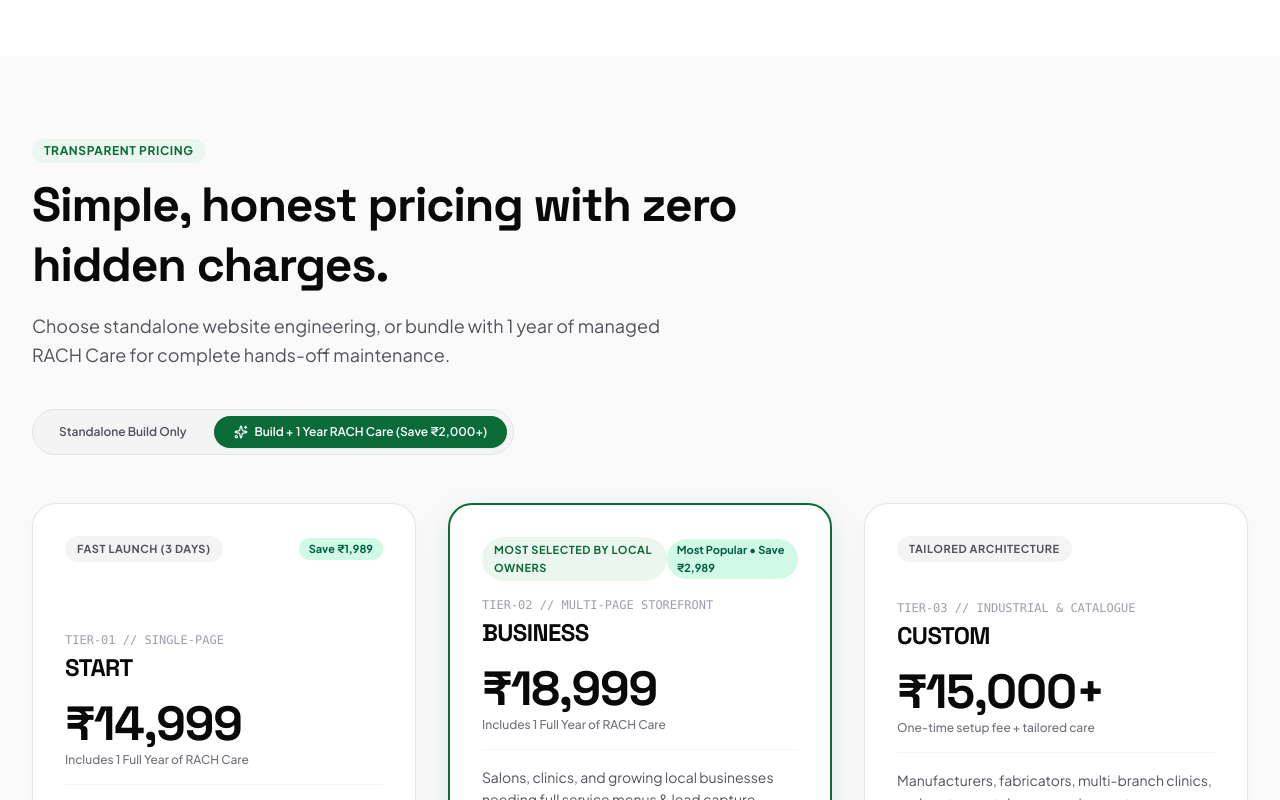
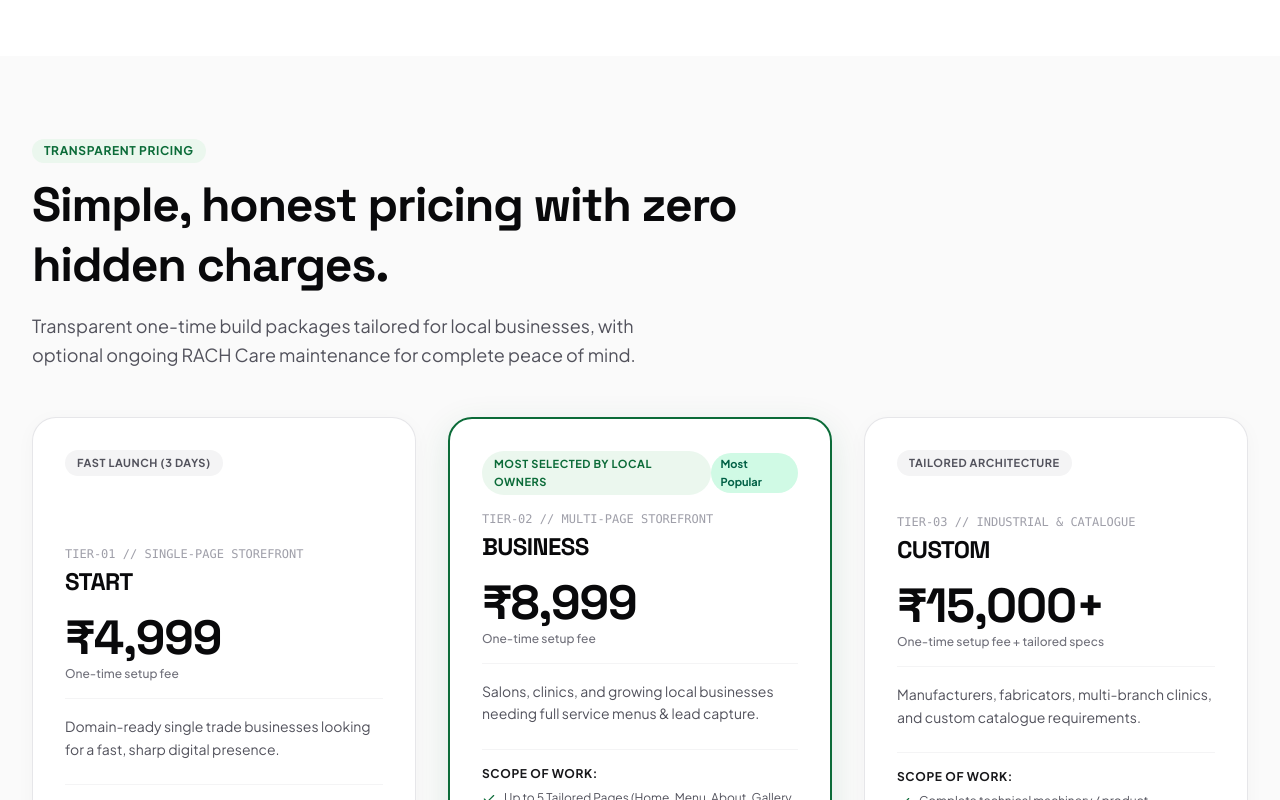
Before and after one commit to Ram14321275/RACH, a Next.js app: page / in a window 1280 px wide. Shown: the part 6640-7440 px from the top of the page. Built offline with nearby package versions, Linux system fonts and the light colour scheme.

Commit message:
fix(pricing): restore original prices (₹4,999, ₹8,999, ₹15,000+) and remove bundle inflation

```diff
--- a/src/components/Pricing.tsx
+++ b/src/components/Pricing.tsx
@@ -5,8 +5,6 @@ import { Check, MessageCircle, Sparkles } from "lucide-react";
 import confetti from "canvas-confetti";
 
 export default function Pricing() {
-  const [isBundle, setIsBundle] = useState(true);
-
   const triggerCelebration = () => {
     confetti({
       particleCount: 80,
@@ -20,10 +18,10 @@ export default function Pricing() {
     {
       id: "start",
       name: "START",
-      specCode: "TIER-01 // SINGLE-PAGE",
-      price: isBundle ? "₹14,999" : "₹4,999",
-      billing: isBundle ? "Includes 1 Full Year of RACH Care" : "One-time setup fee",
-      savings: isBundle ? "Save ₹1,989" : null,
+      specCode: "TIER-01 // SINGLE-PAGE STOREFRONT",
+      price: "₹4,999",
+      billing: "One-time setup fee",
+      savings: null,
       bestFor: "Domain-ready single trade businesses looking for a fast, sharp digital presence.",
       highlight: false,
       badge: "Fast Launch (3 Days)",
@@ -41,9 +39,9 @@ export default function Pricing() {
       id: "business",
       name: "BUSINESS",
       specCode: "TIER-02 // MULTI-PAGE STOREFRONT",
-      price: isBundle ? "₹18,999" : "₹8,999",
-      billing: isBundle ? "Includes 1 Full Year of RACH Care" : "One-time setup fee",
-      savings: isBundle ? "Most Popular • Save ₹2,989" : null,
+      price: "₹8,999",
+      billing: "One-time setup fee",
+      savings: "Most Popular",
       bestFor: "Salons, clinics, and growing local businesses needing full service menus & lead capture.",
       highlight: true,
       badge: "Most Selected by Local Owners",
@@ -63,7 +61,7 @@ export default function Pricing() {
       name: "CUSTOM",
       specCode: "TIER-03 // INDUSTRIAL & CATALOGUE",
       price: "₹15,000+",
-      billing: "One-time setup fee + tailored care",
+      billing: "One-time setup fee + tailored specs",
       savings: null,
       bestFor: "Manufacturers, fabricators, multi-branch clinics, and custom catalogue requirements.",
       highlight: false,
@@ -85,7 +83,7 @@ export default function Pricing() {
       <div className="max-w-7xl mx-auto px-4 sm:px-6 lg:px-8">
 
         {/* Section Header */}
-        <div className="max-w-3xl mb-10 text-left">
+        <div className="max-w-3xl mb-12 text-left">
           <div className="inline-flex items-center gap-2 px-3 py-1 bg-[#EBF7EE] text-[#0B6B38] rounded-full text-xs font-bold uppercase tracking-wider mb-3">
             <span>TRANSPARENT PRICING</span>
           </div>
@@ -93,36 +91,8 @@ export default function Pricing() {
             Simple, honest pricing with zero hidden charges.
           </h2>
           <p className="mt-4 text-base sm:text-lg text-zinc-600 max-w-2xl leading-relaxed">
-            Choose standalone website engineering, or bundle with 1 year of managed RACH Care for complete hands-off maintenance.
+            Transparent one-time build packages tailored for local businesses, with optional ongoing RACH Care maintenance for complete peace of mind.
           </p>
-        </div>
-
-        {/* Pricing Bundle Toggle */}
-        <div className="flex items-center gap-2 mb-12 bg-zinc-100 p-1.5 rounded-full inline-flex border border-zinc-200">
-          <button
-            onClick={() => setIsBundle(false)}
-            className={`px-5 py-2 text-xs font-semibold rounded-full transition-all ${
-              !isBundle
-                ? "bg-zinc-900 text-white shadow-xs"
-                : "text-zinc-600 hover:text-zinc-900"
-            }`}
-          >
-            Standalone Build Only
-          </button>
-          <button
-            onClick={() => {
-              setIsBundle(true);
-              triggerCelebration();
-            }}
-            className={`px-5 py-2 text-xs font-semibold rounded-full transition-all flex items-center gap-1.5 ${
-              isBundle
-                ? "bg-[#0B6B38] text-white shadow-xs"
-                : "text-zinc-600 hover:text-zinc-900"
-            }`}
-          >
-            <Sparkles className="w-3.5 h-3.5" />
-            <span>Build + 1 Year RACH Care (Save ₹2,000+)</span>
-          </button>
         </div>
 
         {/* 3 Main Pricing Cards */}
```
